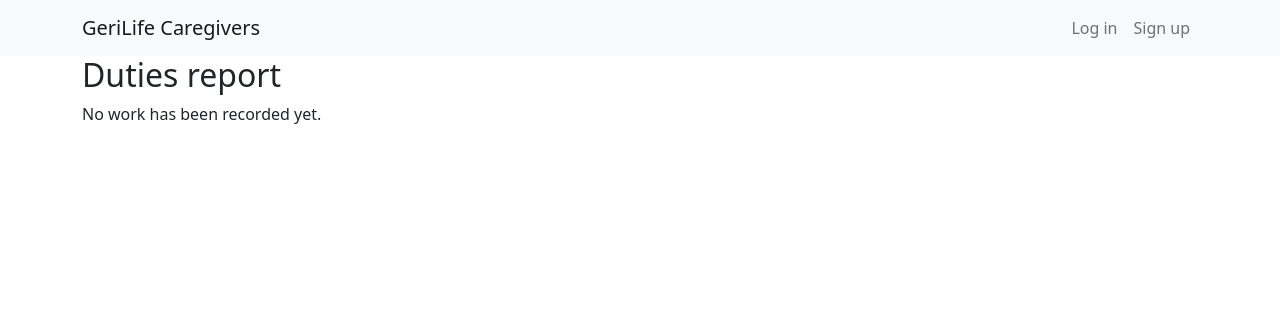
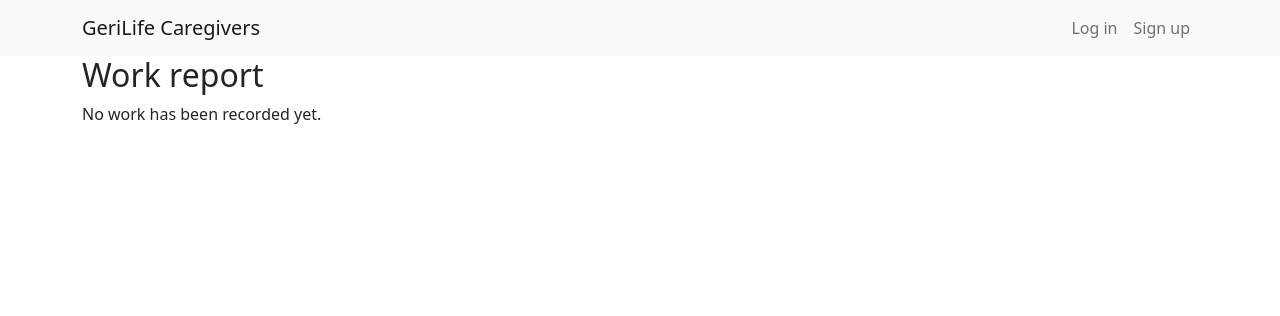
Before and after one commit to GeriLife/caregiving, a Django app: template project/duties/templates/duties/report.html in a window 1280 px wide. Shown: the top 316 px of the page. Run offline with Django 4.2, Linux system fonts and the light colour scheme; the template is opened without the code that fills it, so the values that code supplies are empty.

Commit message:
Change title to "work report"

```diff
--- a/project/duties/templates/duties/report.html
+++ b/project/duties/templates/duties/report.html
@@ -2,7 +2,7 @@
 
 
 {% block content %}
-<h1 class="h2">Duties report</h1>
+<h1 class="h2">Work report</h1>
 
     {% comment %} TODO: create a conditional to check whether any work has been recorded {% endcomment %}
     {% if duties_daily_sum %}
```
